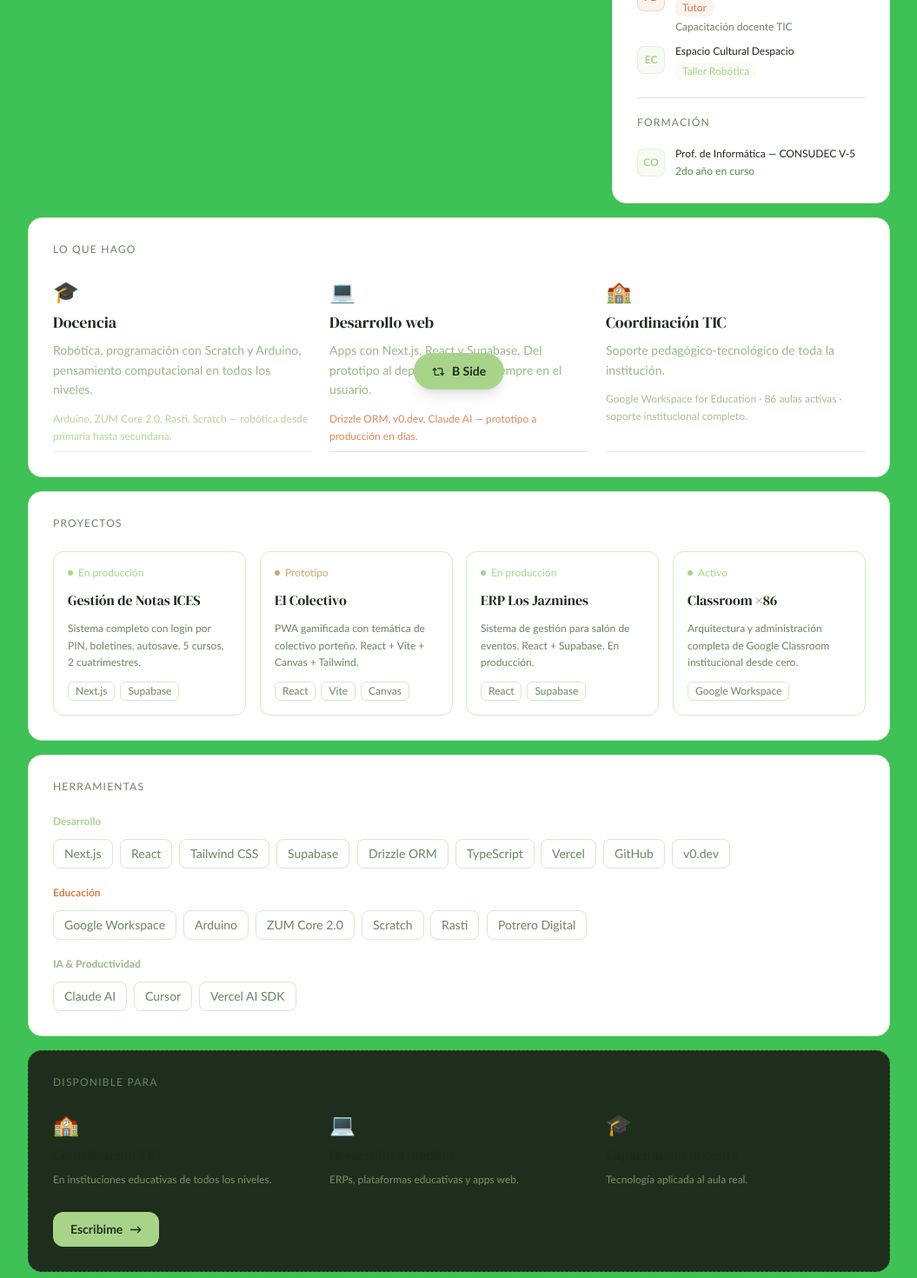
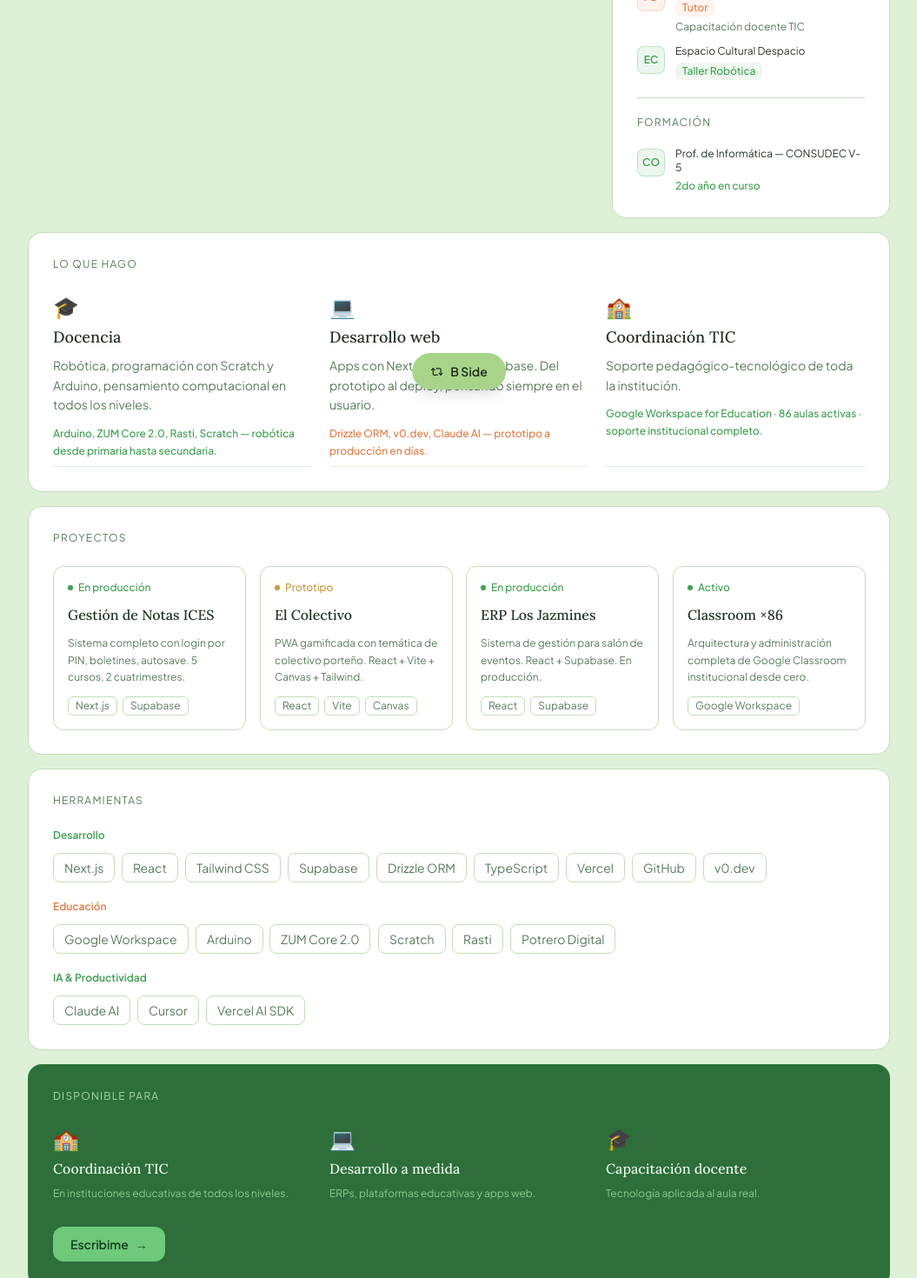
Before and after one commit to noemiestherlopez0-commits/portafoliorodritorres.lab, a React (Vite) app: page / in a window 1280 px wide. Shown: the part 320-1790 px from the top of the page at 87% size, without its empty margins (112-1167 px from the left). Built offline with nearby package versions, Linux system fonts and the light colour scheme.

Commit message:
style: update color palette and typography across components
Revamp color scheme and switch to modern, readable fonts.

```diff
--- a/index.html
+++ b/index.html
@@ -28,7 +28,7 @@
     <!-- Fonts -->
     <link rel="preconnect" href="https://fonts.googleapis.com" />
     <link rel="preconnect" href="https://fonts.gstatic.com" crossorigin />
-    <link href="https://fonts.googleapis.com/css2?family=DM+Serif+Display:ital@0;1&family=Caveat:wght@400;600;700&display=swap" rel="stylesheet" />
+    <link href="https://fonts.googleapis.com/css2?family=Lora:ital,wght@0,500;0,600;1,500&family=Plus+Jakarta+Sans:wght@400;500;600&family=Caveat:wght@400;600;700&display=swap" rel="stylesheet" />
   </head>
   <body>
     <div id="root"></div>
--- a/src/components/a-side/DisponibleCard.jsx
+++ b/src/components/a-side/DisponibleCard.jsx
@@ -1,18 +1,18 @@
 const items = [
   {
-    icon: '🏫',
+    emoji: '🏫',
     title: 'Coordinación TIC',
     desc: 'En instituciones educativas de todos los niveles.',
     delay: '0ms',
   },
   {
-    icon: '💻',
+    emoji: '💻',
     title: 'Desarrollo a medida',
     desc: 'ERPs, plataformas educativas y apps web.',
     delay: '80ms',
   },
   {
-    icon: '🎓',
+    emoji: '🎓',
     title: 'Capacitación docente',
     desc: 'Tecnología aplicada al aula real.',
     delay: '160ms',
@@ -24,18 +24,18 @@ export default function DisponibleCard() {
     <div
       className="rounded-2xl p-7 flex flex-col gap-6 border animate-fade-in-up"
       style={{
-        backgroundColor: '#1f2e1c',
-        borderColor: '#a8d48a35',
-        borderStyle: 'dashed',
+        backgroundColor: '#2d6e3a',
+        borderColor: '#3d9e5050',
+        borderStyle: 'solid',
         animationDelay: '390ms',
       }}
     >
-      <p className="font-sans text-xs uppercase tracking-widest text-muted">
+      <p className="font-sans text-xs uppercase tracking-widest" style={{ color: '#a8dba8' }}>
         Disponible para
       </p>
 
       <div className="grid grid-cols-1 sm:grid-cols-3 gap-5">
-        {items.map(({ icon, title, desc, delay }) => (
+        {items.map(({ emoji, title, desc, delay }) => (
           <div
             key={title}
             className="flex flex-col gap-2 animate-scale-in group"
@@ -46,10 +46,12 @@ export default function DisponibleCard() {
               role="img"
               aria-label={title}
             >
-              {icon}
+              {emoji}
             </span>
-            <span className="font-heading text-base text-warm leading-snug">{title}</span>
-            <p className="font-sans text-xs leading-relaxed" style={{ color: '#7a9068' }}>
+            <span className="font-heading text-base leading-snug" style={{ color: '#e8f5e4' }}>
+              {title}
+            </span>
+            <p className="font-sans text-xs leading-relaxed" style={{ color: '#8ec98e' }}>
               {desc}
             </p>
           </div>
@@ -60,7 +62,7 @@ export default function DisponibleCard() {
         <a
           href="mailto:rodrigo@rodritorres.lab"
           className="inline-flex items-center gap-2 px-5 py-2.5 rounded-xl font-sans text-sm font-semibold transition-all duration-200 hover:opacity-90 hover:scale-105 active:scale-95"
-          style={{ backgroundColor: '#a8d48a', color: '#1f2e1c' }}
+          style={{ backgroundColor: '#6ec97a', color: '#1a3d20' }}
         >
           Escribime
           <span aria-hidden="true">&#8594;</span>
--- a/src/components/a-side/HeroCard.jsx
+++ b/src/components/a-side/HeroCard.jsx
@@ -12,7 +12,7 @@ export default function HeroCard() {
           <p className="font-sans text-sm text-muted leading-snug">
             Docente · Dev Fullstack · Coordinador TIC
           </p>
-          <p className="font-sans text-sm leading-snug" style={{ color: '#4a8c3f' }}>
+          <p className="font-sans text-sm leading-snug"             style={{ color: '#3d9e50' }}>
             Construyo tecnolog&iacute;a educativa que funciona en el aula real.
           </p>
           <span className="flex items-center gap-1.5 text-xs text-muted mt-1">
@@ -25,7 +25,7 @@ export default function HeroCard() {
         <div
           className="w-20 h-20 flex-shrink-0 flex items-center justify-center font-heading text-xl select-none"
           style={{
-            background: 'linear-gradient(135deg, #7cc96a 0%, #c96b2e 100%)',
+            background: 'linear-gradient(135deg, #52c068 0%, #e07b45 100%)',
             borderRadius: '60% 40% 55% 45% / 50% 60% 40% 50%',
             animation: 'wobble 8s ease-in-out infinite, float 3.6s ease-in-out infinite',
             color: '#ffffff',
@@ -41,7 +41,7 @@ export default function HeroCard() {
         <div className="flex items-center gap-2">
           <span
             className="w-2 h-2 rounded-full flex-shrink-0 animate-pulse-dot"
-            style={{ backgroundColor: '#4a8c3f' }}
+            style={{ backgroundColor: '#3d9e50' }}
             aria-hidden="true"
           />
           <span className="text-xs text-muted">Abierto a oportunidades remotas</span>
--- a/src/components/a-side/ProjectsCard.jsx
+++ b/src/components/a-side/ProjectsCard.jsx
@@ -6,7 +6,7 @@ const projects = [
     desc: 'Sistema completo con login por PIN, boletines, autosave. 5 cursos, 2 cuatrimestres.',
     tech: ['Next.js', 'Supabase'],
     status: 'En producción',
-    statusColor: '#a8d48a',
+    statusColor: '#3d9e50',
     delay: '0ms',
     href: null,
   },
@@ -15,7 +15,7 @@ const projects = [
     desc: 'PWA gamificada con temática de colectivo porteño. React + Vite + Canvas + Tailwind.',
     tech: ['React', 'Vite', 'Canvas'],
     status: 'Prototipo',
-    statusColor: '#c4a96a',
+    statusColor: '#c4993a',
     delay: '70ms',
     href: null,
   },
@@ -24,7 +24,7 @@ const projects = [
     desc: 'Sistema de gestión para salón de eventos. React + Supabase. En producción.',
     tech: ['React', 'Supabase'],
     status: 'En producción',
-    statusColor: '#a8d48a',
+    statusColor: '#3d9e50',
     delay: '140ms',
     href: null,
   },
@@ -33,7 +33,7 @@ const projects = [
     desc: 'Arquitectura y administración completa de Google Classroom institucional desde cero.',
     tech: ['Google Workspace'],
     status: 'Activo',
-    statusColor: '#a8d48a',
+    statusColor: '#3d9e50',
     delay: '210ms',
     href: null,
   },
@@ -51,7 +51,7 @@ export default function ProjectsCard() {
         {projects.map((p) => (
           <div
             key={p.name}
-            className="group relative flex flex-col gap-3 p-4 rounded-xl border border-border cursor-default animate-scale-in transition-all duration-250 hover:-translate-y-1 hover:border-forest hover:bg-[#273823]"
+            className="group relative flex flex-col gap-3 p-4 rounded-xl border border-border cursor-default animate-scale-in transition-all duration-250 hover:-translate-y-1 hover:shadow-md"
             style={{ animationDelay: p.delay }}
           >
             <div className="flex items-center gap-1.5">
@@ -60,7 +60,7 @@ export default function ProjectsCard() {
                 style={{ backgroundColor: p.statusColor }}
                 aria-hidden="true"
               />
-              <span className="font-sans text-xs" style={{ color: p.statusColor }}>
+              <span className="font-sans text-xs font-medium" style={{ color: p.statusColor }}>
                 {p.status}
               </span>
             </div>
@@ -80,21 +80,9 @@ export default function ProjectsCard() {
               ))}
             </div>
 
-            {p.href ? (
-              <a
-                href={p.href}
-                target="_blank"
-                rel="noopener noreferrer"
-                className="absolute top-3 right-3 opacity-0 group-hover:opacity-100 transition-opacity text-forest"
-                aria-label={`Ver ${p.name}`}
-              >
-                <ArrowUpRight size={15} />
-              </a>
-            ) : (
-              <span className="absolute top-3 right-3 opacity-0 group-hover:opacity-40 transition-opacity text-muted" aria-hidden="true">
-                <ArrowUpRight size={15} />
-              </span>
-            )}
+            <span className="absolute top-3 right-3 opacity-0 group-hover:opacity-40 transition-opacity text-muted" aria-hidden="true">
+              <ArrowUpRight size={15} />
+            </span>
           </div>
         ))}
       </div>
--- a/src/components/a-side/StackCard.jsx
+++ b/src/components/a-side/StackCard.jsx
@@ -2,19 +2,19 @@ const groups = [
   {
     label: 'Desarrollo',
     items: ['Next.js', 'React', 'Tailwind CSS', 'Supabase', 'Drizzle ORM', 'TypeScript', 'Vercel', 'GitHub', 'v0.dev'],
-    accent: '#a8d48a',
+    accent: '#3d9e50',
     delay: '0ms',
   },
   {
     label: 'Educación',
     items: ['Google Workspace', 'Arduino', 'ZUM Core 2.0', 'Scratch', 'Rasti', 'Potrero Digital'],
-    accent: '#d97b46',
+    accent: '#e07b45',
     delay: '80ms',
   },
   {
     label: 'IA & Productividad',
     items: ['Claude AI', 'Cursor', 'Vercel AI SDK'],
-    accent: '#9ab889',
+    accent: '#3d9e50',
     delay: '160ms',
   },
 ]
--- a/src/components/a-side/WhatIDoCard.jsx
+++ b/src/components/a-side/WhatIDoCard.jsx
@@ -2,25 +2,25 @@ const items = [
   {
     emoji: '🎓',
     title: 'Docencia',
-    desc: 'Rob&oacute;tica, programaci&oacute;n con Scratch y Arduino, pensamiento computacional en todos los niveles.',
-    detail: 'Arduino, ZUM Core 2.0, Rasti, Scratch &mdash; rob&oacute;tica desde primaria hasta secundaria.',
-    accent: '#a8d48a',
+    desc: 'Robótica, programación con Scratch y Arduino, pensamiento computacional en todos los niveles.',
+    detail: 'Arduino, ZUM Core 2.0, Rasti, Scratch — robótica desde primaria hasta secundaria.',
+    accent: '#3d9e50',
     delay: '0ms',
   },
   {
     emoji: '💻',
     title: 'Desarrollo web',
     desc: 'Apps con Next.js, React y Supabase. Del prototipo al deploy, pensando siempre en el usuario.',
-    detail: 'Drizzle ORM, v0.dev, Claude AI &mdash; prototipo a producci&oacute;n en d&iacute;as.',
-    accent: '#d97b46',
+    detail: 'Drizzle ORM, v0.dev, Claude AI — prototipo a producción en días.',
+    accent: '#e07b45',
     delay: '80ms',
   },
   {
     emoji: '🏫',
-    title: 'Coordinaci&oacute;n TIC',
-    desc: 'Soporte pedag&oacute;gico-tecnol&oacute;gico de toda la instituci&oacute;n.',
-    detail: 'Google Workspace for Education &middot; 86 aulas activas &middot; soporte institucional completo.',
-    accent: '#9ab889',
+    title: 'Coordinación TIC',
+    desc: 'Soporte pedagógico-tecnológico de toda la institución.',
+    detail: 'Google Workspace for Education · 86 aulas activas · soporte institucional completo.',
+    accent: '#3d9e50',
     delay: '160ms',
   },
 ]
@@ -47,23 +47,21 @@ export default function WhatIDoCard() {
             >
               {emoji}
             </span>
-            <span
-              className="font-heading text-lg text-warm leading-snug"
-              dangerouslySetInnerHTML={{ __html: title }}
-            />
+            <span className="font-heading text-lg text-warm leading-snug">
+              {title}
+            </span>
+            <p className="font-sans text-sm leading-relaxed text-muted">
+              {desc}
+            </p>
             <p
-              className="font-sans text-sm leading-relaxed"
-              style={{ color: '#9ab88a' }}
-              dangerouslySetInnerHTML={{ __html: desc }}
-            />
-            <p
-              className="font-sans text-xs leading-relaxed mt-1"
-              style={{ color: accent, opacity: 0.9 }}
-              dangerouslySetInnerHTML={{ __html: detail }}
-            />
+              className="font-sans text-xs leading-relaxed mt-1 font-medium"
+              style={{ color: accent }}
+            >
+              {detail}
+            </p>
             <div
-              className="h-px mt-auto transition-all duration-300 group-hover:opacity-100"
-              style={{ backgroundColor: `${accent}40` }}
+              className="h-px mt-auto"
+              style={{ backgroundColor: `${accent}30` }}
               aria-hidden="true"
             />
           </div>
--- a/src/components/a-side/WorkCard.jsx
+++ b/src/components/a-side/WorkCard.jsx
@@ -3,35 +3,35 @@ const jobs = [
     org: 'ICES',
     full: 'Instituto Cultural y Educativo del Sur',
     roles: ['Director TIC', 'Dev'],
-    accent: '#a8d48a',
+    accent: '#3d9e50',
     note: 'Sistema de notas propio — Next.js + Supabase',
   },
   {
     org: 'ICVL',
     full: 'Instituto Cristiano Vicente López',
     roles: ['Líder TIC', 'Docente'],
-    accent: '#a8d48a',
+    accent: '#3d9e50',
     note: null,
   },
   {
     org: 'CJH',
     full: 'Colegio Jesús en el Huerto',
     roles: ['Docente Informática'],
-    accent: '#d97b46',
+    accent: '#e07b45',
     note: null,
   },
   {
     org: 'PD',
     full: 'Potrero Digital',
     roles: ['Tutor'],
-    accent: '#d97b46',
+    accent: '#e07b45',
     note: 'Capacitación docente TIC',
   },
   {
     org: 'ECD',
     full: 'Espacio Cultural Despacio',
     roles: ['Taller Robótica'],
-    accent: '#a8d48a',
+    accent: '#3d9e50',
     note: null,
   },
 ]
@@ -43,7 +43,7 @@ export default function WorkCard() {
       style={{ animationDelay: '60ms' }}
     >
       <p className="font-sans text-xs uppercase tracking-widest text-muted">
-        D&oacute;nde trabajo
+        Dónde trabajo
       </p>
 
       <ul className="flex flex-col gap-3">
@@ -70,7 +70,7 @@ export default function WorkCard() {
                 {job.roles.map((r) => (
                   <span
                     key={r}
-                    className="text-xs font-sans px-2 py-0.5 rounded-md"
+                    className="text-xs font-sans px-2 py-0.5 rounded-md font-medium"
                     style={{ backgroundColor: `${job.accent}15`, color: job.accent }}
                   >
                     {r}
@@ -78,7 +78,7 @@ export default function WorkCard() {
                 ))}
               </div>
               {job.note && (
-                <span className="text-xs font-sans" style={{ color: '#6a8060' }}>
+                <span className="text-xs font-sans text-muted">
                   {job.note}
                 </span>
               )}
@@ -89,21 +89,23 @@ export default function WorkCard() {
 
       <div className="border-t border-border" />
 
-      <p className="font-sans text-xs uppercase tracking-widest text-muted">Formaci&oacute;n</p>
+      <p className="font-sans text-xs uppercase tracking-widest text-muted">Formación</p>
 
       <div className="flex items-start gap-3 animate-fade-in-up" style={{ animationDelay: '420ms' }}>
         <div
           className="w-8 h-8 rounded-lg flex-shrink-0 flex items-center justify-center font-sans font-semibold text-xs mt-0.5"
-          style={{ backgroundColor: '#a8d48a18', border: '1px solid #a8d48a40', color: '#a8d48a' }}
+          style={{ backgroundColor: '#3d9e5018', border: '1px solid #3d9e5040', color: '#3d9e50' }}
           aria-hidden="true"
         >
           CO
         </div>
         <div className="flex flex-col gap-1">
           <span className="text-xs font-sans text-warm leading-snug">
-            Prof. de Inform&aacute;tica — CONSUDEC V-5
+            Prof. de Informática — CONSUDEC V-5
           </span>
-          <span className="text-xs font-sans text-forest">2do a&ntilde;o en curso</span>
+          <span className="text-xs font-sans font-medium" style={{ color: '#3d9e50' }}>
+            2do año en curso
+          </span>
         </div>
       </div>
     </div>
--- a/src/index.css
+++ b/src/index.css
@@ -2,18 +2,18 @@
 @tailwind components;
 @tailwind utilities;
 
-@import url('https://fonts.googleapis.com/css2?family=DM+Serif+Display:ital@0;1&family=Caveat:wght@400;600;700&display=swap');
+@import url('https://fonts.googleapis.com/css2?family=Lora:ital,wght@0,500;0,600;1,500&family=Plus+Jakarta+Sans:wght@400;500;600&family=Caveat:wght@400;600;700&display=swap');
 
 @layer base {
   :root {
-    --color-bg:     #3ec155;
+    --color-bg:     #dff0d8;
     --color-card:   #ffffff;
-    --color-border: #d4e8cc;
-    --color-forest: #4a8c3f;
-    --color-orange: #c96b2e;
+    --color-border: #c3ddb8;
+    --color-forest: #3d9e50;
+    --color-orange: #e07b45;
     --color-cream:  #fdf8ef;
-    --color-muted:  #6b8560;
-    --color-text:   #1c2b1a;
+    --color-muted:  #5a7a5c;
+    --color-text:   #253226;
   }
 
   html {
@@ -24,7 +24,7 @@
   body {
     background-color: var(--color-bg);
     color: var(--color-text);
-    font-family: 'Calibri', 'Gill Sans', 'Trebuchet MS', 'Segoe UI', sans-serif;
+    font-family: 'Plus Jakarta Sans', 'Segoe UI', system-ui, sans-serif;
     -webkit-font-smoothing: antialiased;
     min-height: 100vh;
   }
@@ -35,7 +35,7 @@
     transition: box-shadow 0.28s ease, transform 0.28s ease;
   }
   .card-hover:hover {
-    box-shadow: 0 6px 24px 0 rgba(74,140,63,0.10);
+    box-shadow: 0 8px 28px 0 rgba(61,158,80,0.13);
     transform: translateY(-3px);
   }
 
--- a/tailwind.config.js
+++ b/tailwind.config.js
@@ -7,22 +7,21 @@ export default {
   theme: {
     extend: {
       colors: {
-        bg:      '#3ec155',
+        bg:      '#dff0d8',
         card:    '#ffffff',
-        border:  '#d4e8cc',
-        forest:  '#4a8c3f',
-        orange:  '#c96b2e',
+        border:  '#c3ddb8',
+        forest:  '#3d9e50',
+        orange:  '#e07b45',
         cream:   '#fdf8ef',
-        muted:   '#6b8560',
-        warm:    '#1c2b1a',
+        muted:   '#5a7a5c',
+        warm:    '#253226',
       },
       fontFamily: {
-        sans:    ['Calibri', 'Gill Sans', 'Trebuchet MS', 'Segoe UI', 'sans-serif'],
-        heading: ['"DM Serif Display"', 'Georgia', 'serif'],
+        sans:    ['"Plus Jakarta Sans"', '"Segoe UI"', 'system-ui', 'sans-serif'],
+        heading: ['Lora', 'Georgia', 'serif'],
         hand:    ['Caveat', 'cursive'],
       },
       keyframes: {
-        /* --- continuous loop animations --- */
         float: {
           '0%, 100%': { transform: 'translateY(0px)' },
           '50%':      { transform: 'translateY(-7px)' },
@@ -71,13 +70,10 @@ export default {
         },
       },
       animation: {
-        /* one-shot entrance (used on load) */
         'slide-in-left':  'slide-in-left 0.55s ease both',
         'slide-in-right': 'slide-in-right 0.55s ease both',
         'fade-in-up':     'fade-in-up 0.55s ease both',
         'scale-in':       'scale-in 0.5s ease both',
-
-        /* infinite loops — always running */
         float:        'float 3.6s ease-in-out infinite',
         sway:         'sway 5s ease-in-out infinite',
         breathe:      'breathe 4s ease-in-out infinite',
```
